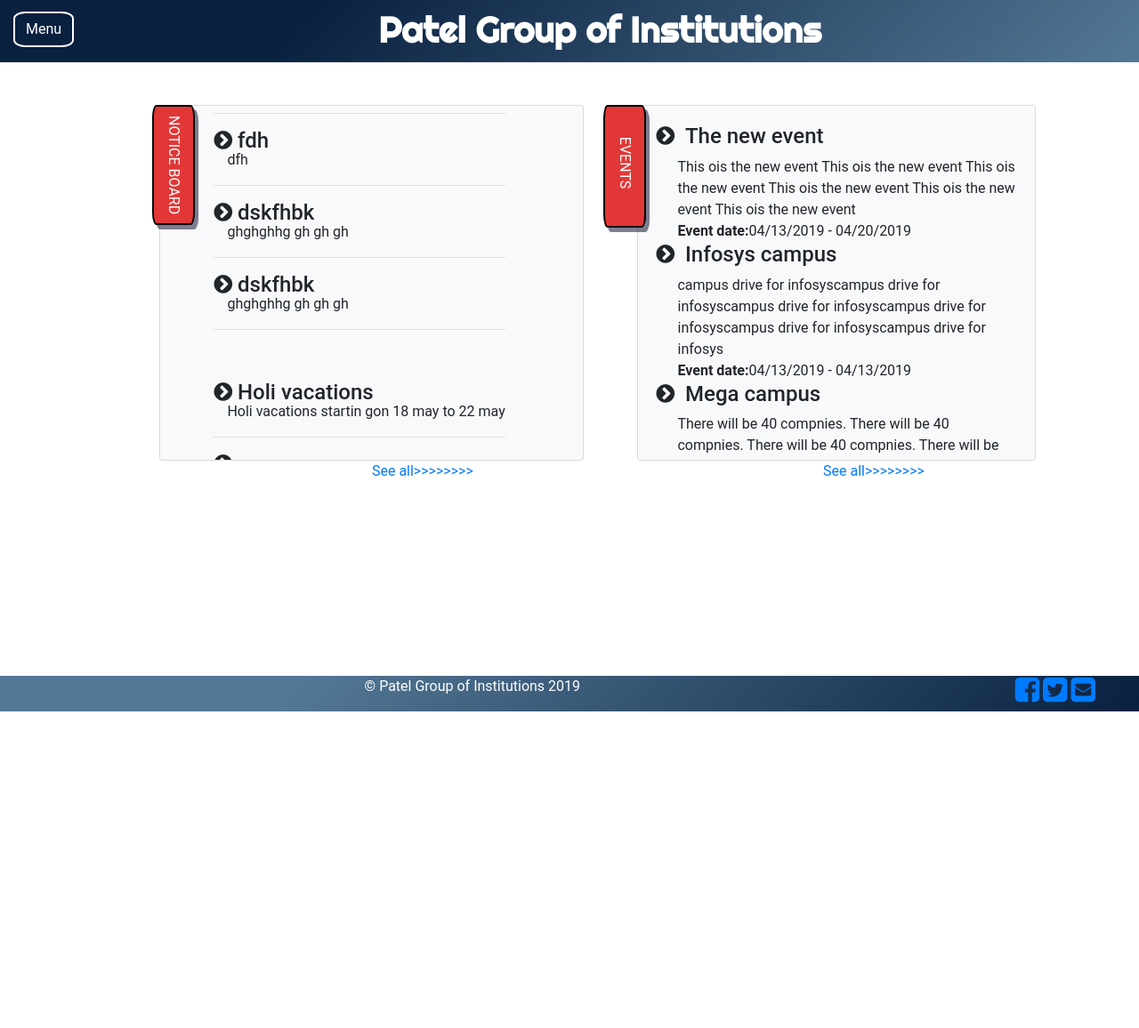
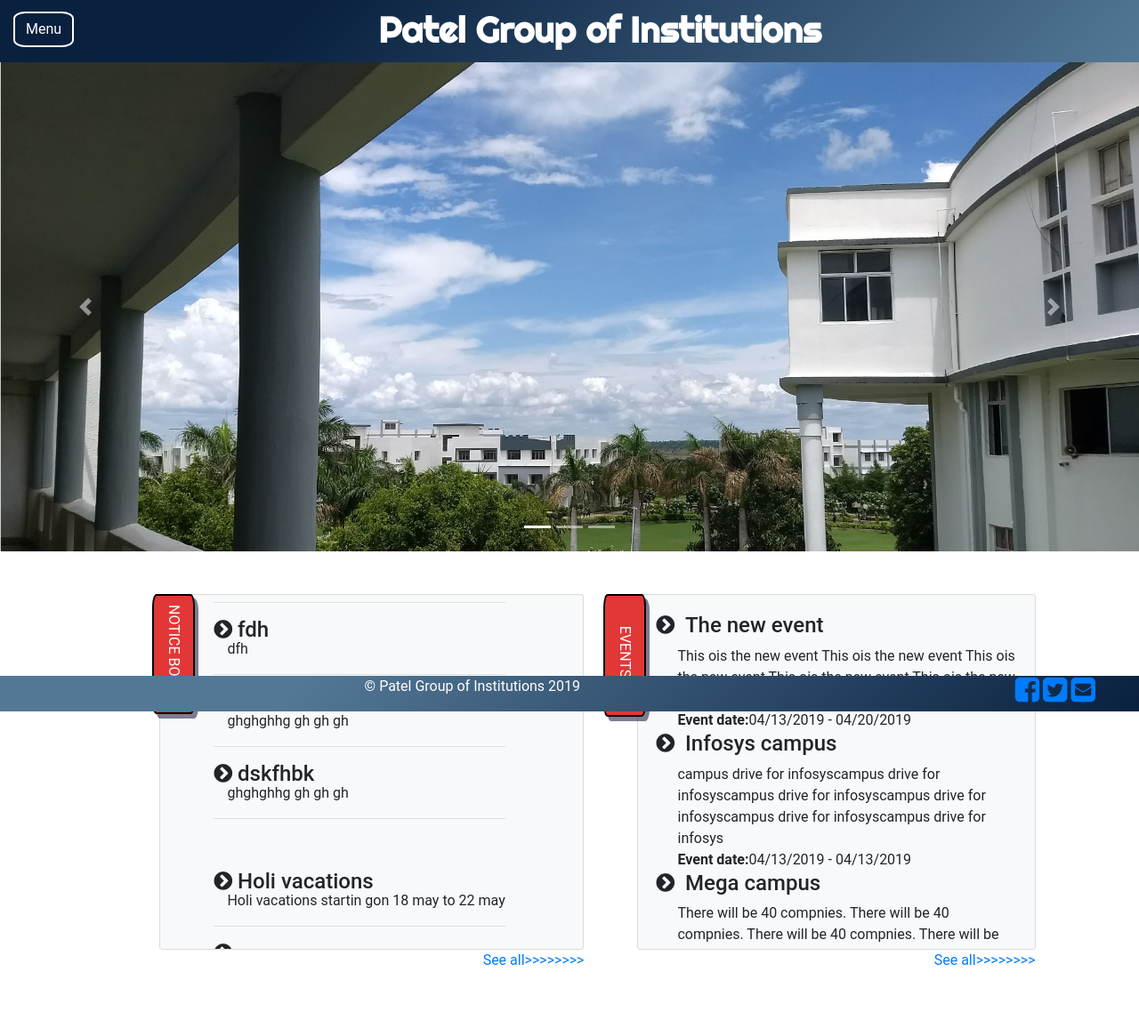
Before and after one commit to hemansah/PGOI, a PHP site: page / in a window 1280 px wide. Shown: the whole page at 89% size. Before the commit the page ends 800 px from the top, so only its background shows below. Run offline with PHP 8.4, Linux system fonts and the light colour scheme; data comes from the database, SQL or seed files in the repository.

Commit message:
Carousel changed to index.php + some minor changes

```diff
--- a/assets/css/style.css
+++ b/assets/css/style.css
@@ -182,11 +182,11 @@ hr.hr-scroll {
   }
 
   .box-click-here {
-    margin-left: 50%;
+    text-align: right;
   }
 
   .box-click-here-events {
-    margin-left: 50%;
+    text-align: right;
   }
 
   /*----------------------------
--- a/index.php
+++ b/index.php
@@ -22,7 +22,17 @@
 		<link rel="stylesheet" type="text/css" href="assets/css/sidebar.css">
 		<link rel="stylesheet" type="text/css" href="assets/css/style.css">
 		<script src="https://ajax.googleapis.com/ajax/libs/jquery/3.3.1/jquery.min.js"></script>
-		<script src="https://maxcdn.bootstrapcdn.com/bootstrap/3.4.0/js/bootstrap.min.js"></script>
+		<script src="https://cdnjs.cloudflare.com/ajax/libs/popper.js/1.14.7/umd/popper.min.js"></script>
+		<script src="https://maxcdn.bootstrapcdn.com/bootstrap/4.3.1/js/bootstrap.min.js"></script>
+
+		<style>
+		  /* Make the image fully responsive */
+		  .carousel-inner img {
+		    width: 100%;
+		    height: 100%;
+		    padding: 0px;
+		  }
+  		</style>
 </head>
 <body>
 
@@ -45,6 +55,55 @@
 		    		<?php
 					include_once'statics/topbar.php';
 					?>
+		    	</div>
+		    </div>
+
+
+		    <div class="row">
+		    	<div class="col-sm-12" style="padding: 0px;">
+		    		<div id="demo" class="carousel slide" data-ride="carousel">
+						  <ul class="carousel-indicators">
+						    <li data-target="#demo" data-slide-to="0" class="active"></li>
+						    <li data-target="#demo" data-slide-to="1"></li>
+						    <li data-target="#demo" data-slide-to="2"></li>
+						  </ul>
+
+  					<div class="carousel-inner">
+   						<div class="carousel-item active">
+      						<img src="assets/images/image2.jpg" alt="Los Angeles" width="1100" height="500">
+						      <div class="carousel-caption">
+						        <h3></h3>
+						        <p></p>
+						      </div>
+    					</div>
+
+    				<div class="carousel-item">
+      					<img src="assets/images/image3.jpg" alt="Chicago" width="1100" height="500">
+     						<div class="carousel-caption">
+						        <h3></h3>
+						        <p></p>
+					      	</div>
+					</div>
+
+
+    				<div class="carousel-item">
+     					<img src="assets/images/image4.jpg" alt="New York" width="1100" height="500">
+      						<div class="carousel-caption">
+						        <h3></h3>
+						        <p></p>
+      						</div>
+    					</div>
+  					</div>
+
+					  <a class="carousel-control-prev" href="#demo" data-slide="prev">
+					    <span class="carousel-control-prev-icon"></span>
+					  </a>
+					  <a class="carousel-control-next" href="#demo" data-slide="next">
+					    <span class="carousel-control-next-icon"></span>
+					  </a>
+
+					</div>
+
 		    	</div>
 		    </div>
 
```
Also changed, not shown: events.php (+4 -4 lines).
